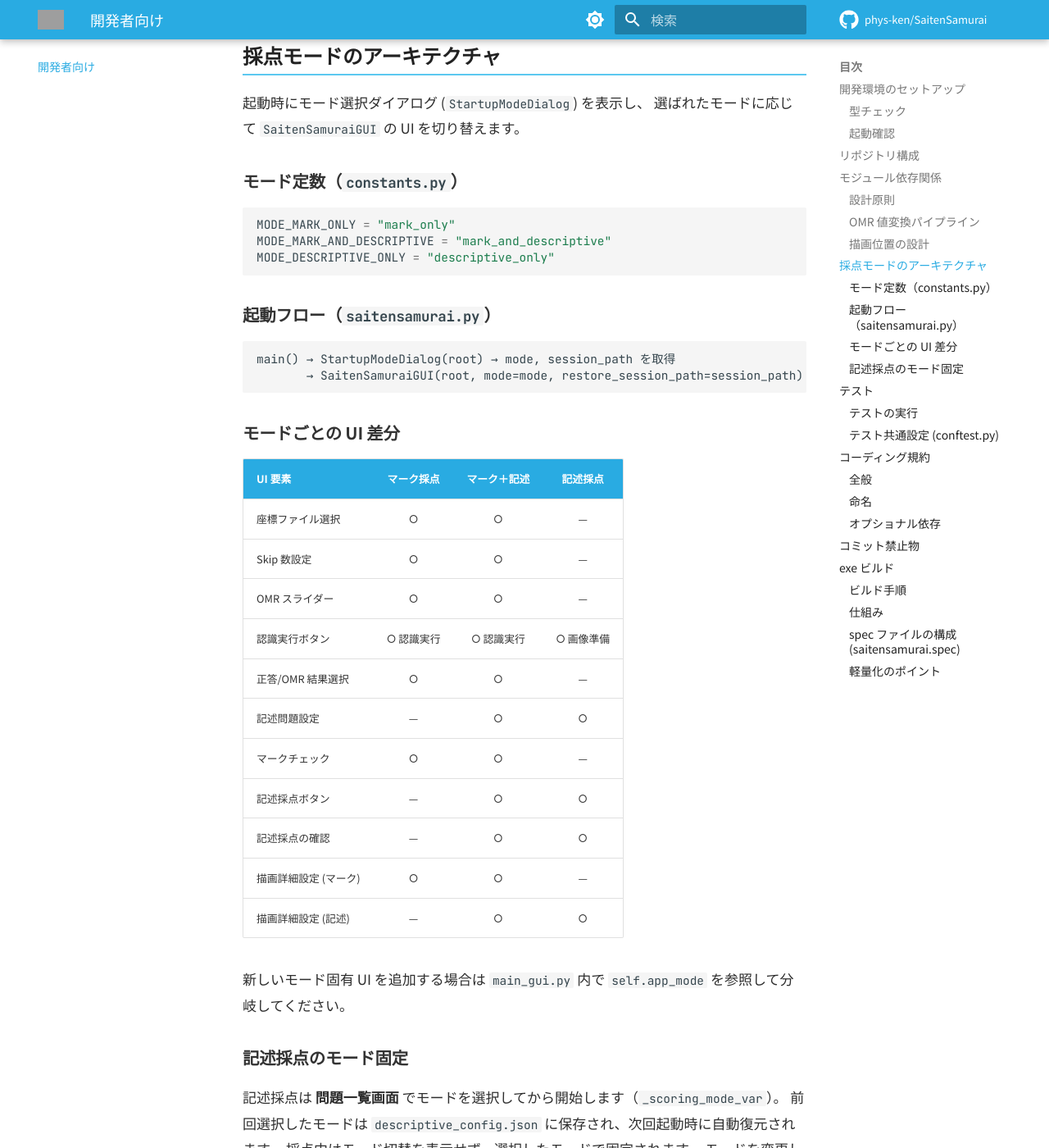
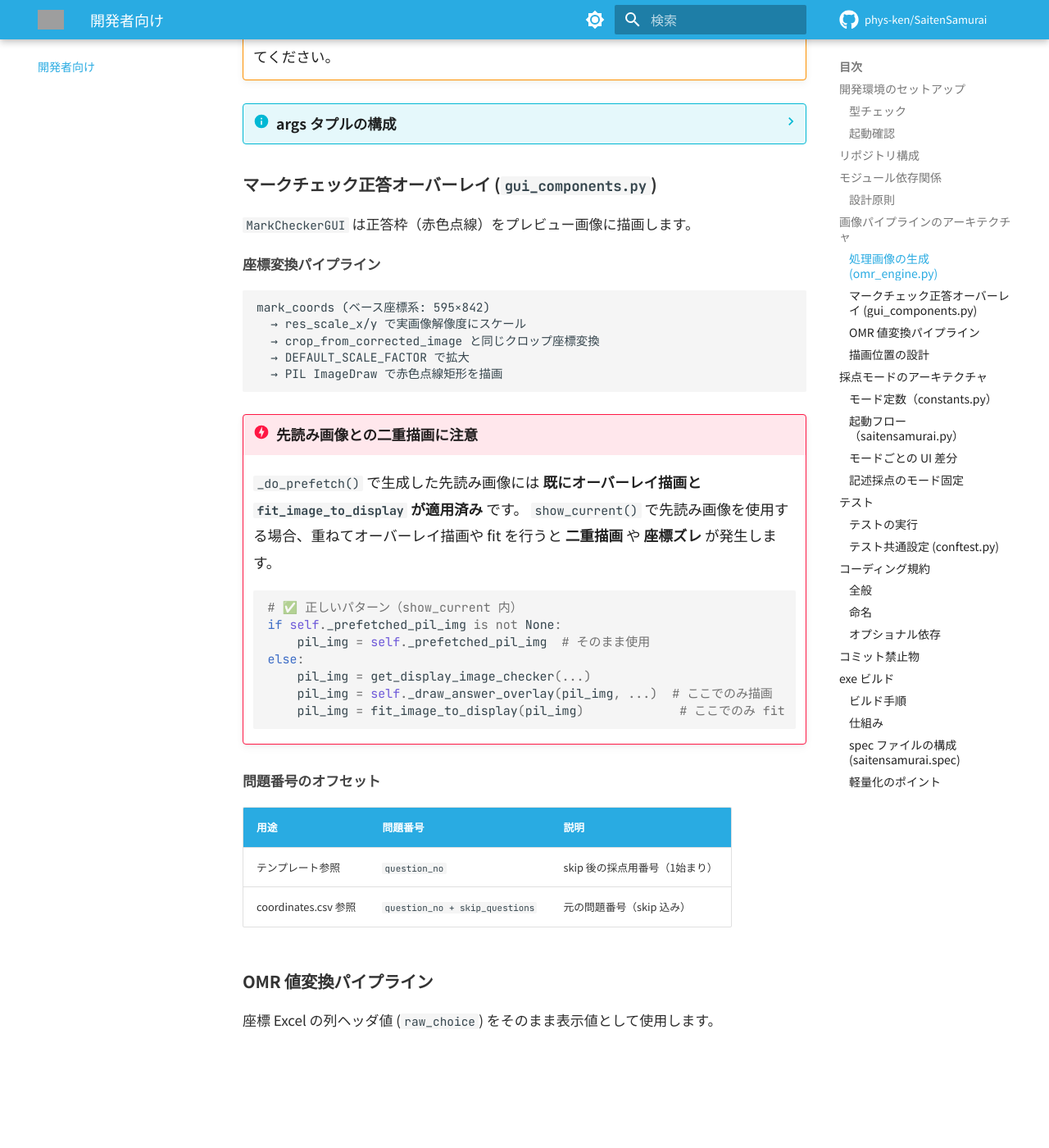
Before and after one commit to phys-ken/SaitenSamurai, an MkDocs documentation site: the page built from docs/development.md, in a window 1280 px wide and 1400 px high, scrolled down 4130 px. Shown: the whole window at 82% size. Built offline with MkDocs 1.6.1 and Material for MkDocs 9.7.7, drawn with Linux system fonts in a browser that asks for light colours; comment, search, counter and statistics services are not loaded; some of the changed text lies outside the part shown; grey boxes are pictures that could not be loaded.

Commit message:
fix: v4.4.1 マークチェック正答枠の二重描画KeyPressエラー修正
バグ修正:
- 先読み画像に既に描画済みのオーバーレイが show_current で再度描画される問題を修正
- 二重 fit_image_to_display による座標ズレで正答枠が表示されない問題を修正
- 修飾キー押下時の ValueError (int('')) を修正

ドキュメント:
- 開発者ガイドに画像パイプラインのアーキテクチャ説明を追加
  - 処理画像生成 (Boxed/Clean) の設計
  - マークチェック正答オーバーレイの座標変換パイプライン
  - 先読みとの二重描画の注意事項
  - 問題番号オフセットの解説
- changelog.md に v4.4.1 エントリ追加
- download.md バージョン表更新

````diff
--- a/docs/changelog.md
+++ b/docs/changelog.md
@@ -1,4 +1,16 @@
 # 更新履歴
+
+---
+
+## v4.4.1（2026年2月）— マークチェックバグ修正
+
+v4.4 のマークチェック機能で発見されたバグを修正しました。
+
+### バグ修正
+
+- **正答枠が二重表示される問題**: 先読み済み画像に既に描画された正答枠が、表示時に再度描画されて二重になる問題を修正
+- **正答枠が表示されない場合がある問題**: 二重 `fit_image_to_display` による座標ずれで描画が画像外になる問題を修正
+- **キーボードショートカットのエラー**: 修飾キー（Shift, Ctrl 等）押下時に `ValueError` が発生する問題を修正
 
 ---
 
--- a/docs/development.md
+++ b/docs/development.md
@@ -113,6 +113,73 @@ saitensamurai.py          ← main_gui（+ 後方互換 re-export）
 - **scoring_engine.py** は純粋ロジックのみ（ファイル I/O や画像処理に依存しない）
 - **GUI 依存のない処理**は `*_engine.py` / `*_checker.py` 等に分離
 - **遅延 import**: 循環回避やオプション機能の分離のため、多くのモジュールで `[lazy]` パターンを使用
+
+---
+
+## 画像パイプラインのアーキテクチャ
+
+### 処理画像の生成 (`omr_engine.py`)
+
+`process_box_drawer()` は各画像に対して以下の2種類の画像を生成します:
+
+| フォルダ | 定数 | 内容 |
+|---|---|---|
+| `00_Processing_Boxed/` | `BOXED_FOLDER` | マーク認識枠を描画した画像（マークチェック用） |
+| `00_Processing_Clean/` | `CLEAN_FOLDER` | 射影変換のみ適用したクリーン画像（記述式採点プレビュー用） |
+
+```mermaid
+flowchart LR
+    Raw["📷 スキャン画像"] --> Correct["射影変換"]
+    Correct --> Clean["💾 Clean 画像<br><small>00_Processing_Clean/</small>"]
+    Correct --> Draw["マーク枠描画"]
+    Draw --> Boxed["💾 Boxed 画像<br><small>00_Processing_Boxed/</small>"]
+```
+
+!!! warning "並列処理制約"
+    `_process_single_image()` は `ProcessPoolExecutor` で並列実行されます。
+    引数タプルのアンパック順序（7要素）を変更する場合、全ワーカーに影響するため注意してください。
+
+??? info "args タプルの構成"
+    ```python
+    (image_path_str, boxed_folder_str, clean_folder_str,
+     coordinates, question_groups, color_threshold, area_threshold)
+    ```
+
+### マークチェック正答オーバーレイ (`gui_components.py`)
+
+`MarkCheckerGUI` は正答枠（赤色点線）をプレビュー画像に描画します。
+
+#### 座標変換パイプライン
+
+```
+mark_coords (ベース座標系: 595×842)
+  → res_scale_x/y で実画像解像度にスケール
+  → crop_from_corrected_image と同じクロップ座標変換
+  → DEFAULT_SCALE_FACTOR で拡大
+  → PIL ImageDraw で赤色点線矩形を描画
+```
+
+!!! danger "先読み画像との二重描画に注意"
+    `_do_prefetch()` で生成した先読み画像には **既にオーバーレイ描画と `fit_image_to_display` が適用済み** です。
+    `show_current()` で先読み画像を使用する場合、重ねてオーバーレイ描画や fit を行うと
+    **二重描画** や **座標ズレ** が発生します。
+
+    ```python
+    # ✅ 正しいパターン（show_current 内）
+    if self._prefetched_pil_img is not None:
+        pil_img = self._prefetched_pil_img  # そのまま使用
+    else:
+        pil_img = get_display_image_checker(...)
+        pil_img = self._draw_answer_overlay(pil_img, ...)  # ここでのみ描画
+        pil_img = fit_image_to_display(pil_img)             # ここでのみ fit
+    ```
+
+#### 問題番号のオフセット
+
+| 用途 | 問題番号 | 説明 |
+|---|---|---|
+| テンプレート参照 | `question_no` | skip 後の採点用番号（1始まり） |
+| coordinates.csv 参照 | `question_no + skip_questions` | 元の問題番号（skip 込み） |
 
 ### OMR 値変換パイプライン
 
````
Also changed, not shown: DEVELOPMENT.md (+33 -1 lines), docs/download.md (+2 -1 lines), 4 other files.
